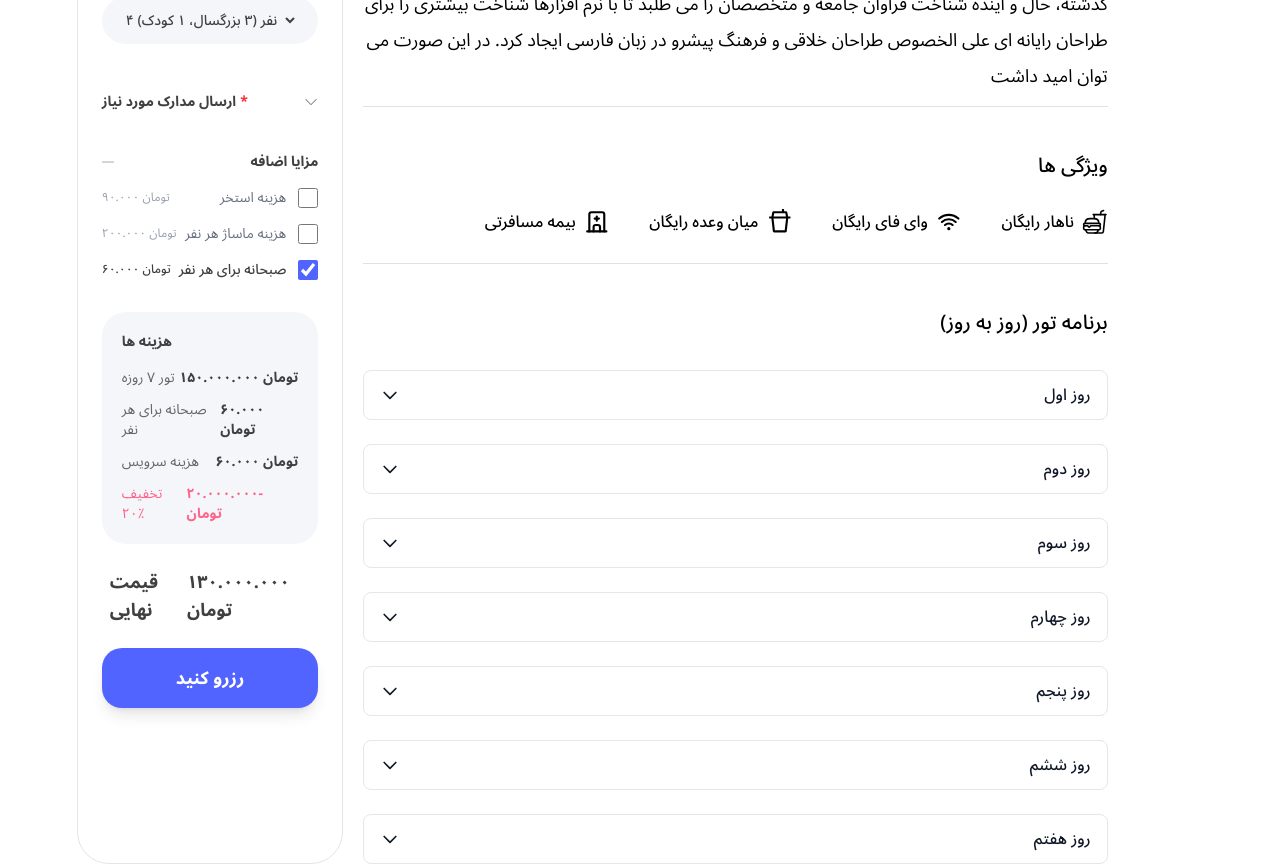
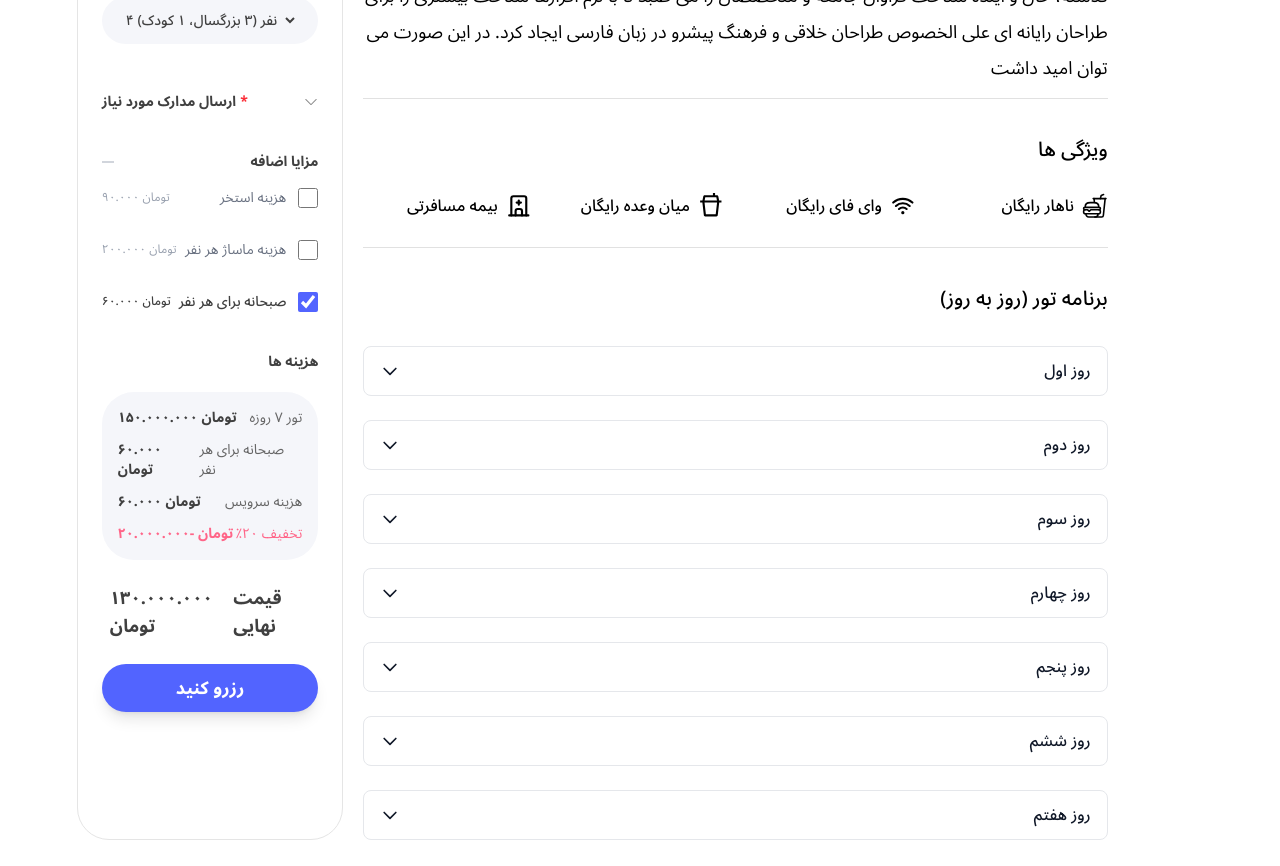
Before and after one commit to saman-tofighian/Tourism, a Next.js app: page /detail in a window 1280 px wide. Shown: the part 1400-2266 px from the top of the page. Built offline with nearby package versions, Linux system fonts and the light colour scheme.

Commit message:
update detail page

```diff
--- a/pages/detail/index.jsx
+++ b/pages/detail/index.jsx
@@ -239,8 +239,8 @@ export default function Detail() {
       </section>
 
       <section className='mt-28 px-[6%] py-8 w-full'>
-        <div className='gap-x-5 grid grid-cols-12 w-full'>
-          <div className='col-span-3 bg-white px-6 py-8 border border-[#E5E5E5] rounded-[32px]'>
+        <div className='gap-x-5 gap-y-14 xl:gap-y-0 grid grid-cols-12 w-full'>
+          <div className='order-2 xl:order-1 col-span-12 xl:col-span-3 bg-white px-6 py-8 border border-[#E5E5E5] rounded-[32px]'>
             <div className='flex justify-between items-center'>
               <span className='font-bold text-[#404040] text-xl'>
                 ۴۵.۰۰۰.۰۰۰{' '}
@@ -335,7 +335,7 @@ export default function Detail() {
                 </span>
               </div>
 
-              <div className='space-y-4 mt-3 text-sm'>
+              <div className='space-y-8 mt-3 text-sm'>
                 <div className='flex justify-between items-center'>
                   <span className='text-gray-400 text-xs'>۹۰.۰۰۰ تومان</span>
                   <div className='flex items-center gap-3'>
@@ -381,51 +381,47 @@ export default function Detail() {
               </div>
             </div>
 
-            {/* باکس هزینه‌ها */}
-            <div className='bg-[#F5F6FA] mt-8 p-5 rounded-[24px]'>
-              <span className='block mb-4 font-bold text-[#404040] text-sm'>
-                هزینه ها
-              </span>
-
+            <span className='block mt-10 font-bold text-[#404040] text-sm text-end'>
+              هزینه ها
+            </span>
+            <div className='bg-[#F5F6FA] mt-5 p-4 rounded-[32px]'>
               <div className='space-y-3 text-sm'>
                 <div className='flex justify-between text-[#666]'>
-                  <span>تور ۷ روزه</span>
                   <span className='font-bold text-[#404040]'>
                     ۱۵۰.۰۰۰.۰۰۰ تومان
                   </span>
+                  <span>تور ۷ روزه</span>
                 </div>
                 <div className='flex justify-between text-[#666]'>
+                  <span className='font-bold text-[#404040]'>۶۰.۰۰۰ تومان</span>
                   <span>صبحانه برای هر نفر</span>
-                  <span className='font-bold text-[#404040]'>۶۰.۰۰۰ تومان</span>
                 </div>
                 <div className='flex justify-between text-[#666]'>
+                  <span className='font-bold text-[#404040]'>۶۰.۰۰۰ تومان</span>
                   <span>هزینه سرویس</span>
-                  <span className='font-bold text-[#404040]'>۶۰.۰۰۰ تومان</span>
                 </div>
                 <div className='flex justify-between text-[#FF6588]'>
-                  <span>تخفیف ۲۰٪</span>
                   <span className='font-bold'>۲۰.۰۰۰.۰۰۰- تومان</span>
+                  <span> ٪۲۰ تخفیف</span>
                 </div>
               </div>
             </div>
 
-            {/* قیمت نهایی */}
             <div className='flex justify-between items-center mt-6 px-2'>
+              <span className='font-bold text-[#404040] text-lg'>
+                ۱۳۰.۰۰۰.۰۰۰ تومان
+              </span>
               <span className='font-bold text-[#404040] text-lg'>
                 قیمت نهایی
               </span>
-              <span className='font-bold text-[#404040] text-lg'>
-                ۱۳۰.۰۰۰.۰۰۰ تومان
-              </span>
             </div>
 
-            {/* دکمه رزرو */}
-            <button className='bg-[#5264FF] hover:bg-[#4153EF] shadow-lg mt-6 py-4 rounded-[20px] w-full font-bold text-white text-lg transition-colors'>
+            <button className='bg-[#5264FF] hover:bg-[#4153EF] shadow-lg mt-6 py-2.5 rounded-[40px] w-full font-bold text-white text-lg transition-colors cursor-pointer'>
               رزرو کنید
             </button>
           </div>
 
-          <div className='col-span-8 text-right'>
+          <div className='order-1 xl:order-2 col-span-12 xl:col-span-8 text-right'>
             <div className='flex justify-between items-center w-full'>
               <span className='flex justify-center items-center bg-[#F5F6FA] p-4 rounded-full cursor-pointer'>
                 <BsBookmarkPlus size='1.4rem' />
@@ -437,11 +433,13 @@ export default function Detail() {
             <p className='mt-3 font-medium text-[#40404078]'>
               تور خارجی/ تور اروپا
             </p>
-            <div className='mt-10 w-full'>
-              <ul className='flex justify-end gap-x-10 w-full'>
+            <div className='mt-8 w-full'>
+              <ul className='flex justify-center xl:justify-end gap-x-14 xl:gap-x-10 w-full'>
                 <li className='font-semibold text-2xl cursor-pointer'>...</li>
-                <li className='font-semibold text-2xl cursor-pointer'>نظرات</li>
-                <li className='font-semibold text-2xl cursor-pointer'>
+                <li className='hidden xl:block font-semibold text-2xl cursor-pointer'>
+                  نظرات
+                </li>
+                <li className='hidden xl:block font-semibold text-2xl cursor-pointer'>
                   میزبان تور
                 </li>
                 <li className='font-semibold text-2xl cursor-pointer'>
@@ -468,22 +466,25 @@ export default function Detail() {
 
               <span className='block bg-[#40404028] mt-3 w-full h-[1px]'></span>
 
-              <h5 className='mt-11 font-medium text-[20px]'>ویژگی ها</h5>
+              <h5 className='mt-9 font-medium text-[20px]'>ویژگی ها</h5>
 
-              <ul className='flex justify-end gap-x-10 mt-7 w-full'>
-                <li className='flex items-center gap-x-2 font-medium text-[16px]'>
+              <ul className='gap-x-6 gap-y-6 grid grid-cols-2 sm:grid-cols-2 md:grid-cols-4 mt-7 w-full text-right'>
+                <li className='flex justify-end items-center gap-x-2 font-medium text-[16px]'>
                   بیمه مسافرتی
                   <TbBuildingHospital size='1.6rem' />
                 </li>
-                <li className='flex items-center gap-x-2 font-medium text-[16px]'>
+
+                <li className='flex justify-end items-center gap-x-2 font-medium text-[16px]'>
                   میان وعده رایگان
                   <RiDrinksLine size='1.6rem' />
                 </li>
-                <li className='flex items-center gap-x-2 font-medium text-[16px]'>
+
+                <li className='flex justify-end items-center gap-x-2 font-medium text-[16px]'>
                   وای فای رایگان
                   <IoWifi size='1.6rem' />
                 </li>
-                <li className='flex items-center gap-x-2 font-medium text-[16px]'>
+
+                <li className='flex justify-end items-center gap-x-2 font-medium text-[16px]'>
                   ناهار رایگان
                   <IoFastFoodOutline size='1.6rem' />
                 </li>
@@ -491,7 +492,7 @@ export default function Detail() {
 
               <span className='block bg-[#40404028] mt-7 w-full h-[1px]'></span>
 
-              <h5 className='mt-11 font-medium text-[20px]'>
+              <h5 className='mt-9 font-medium text-[20px]'>
                 برنامه تور (روز به روز)
               </h5>
 
```
